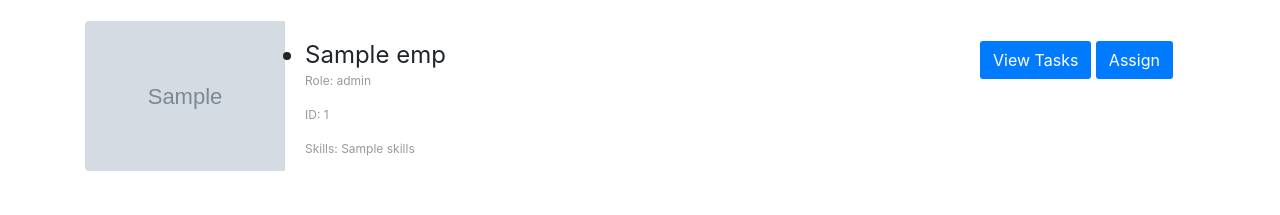
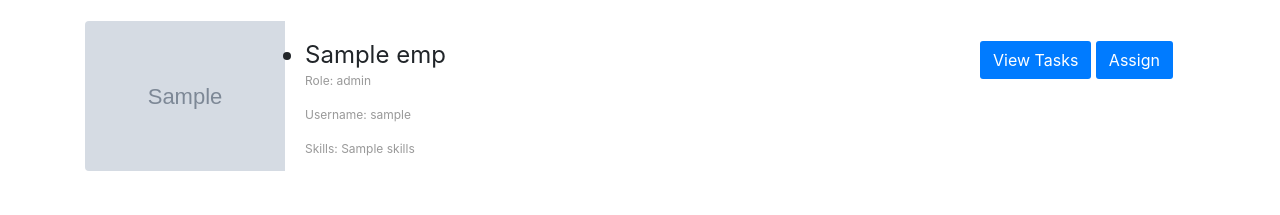
Before and after one commit to roygeorgekala/ProTracker, a Django app: template ProTracker/app/templates/app/manager.html in a window 1280 px wide. Shown: the part 205-420 px from the top of the page. Run offline with Django 3.2, Linux system fonts and the light colour scheme; the template is opened without the code that fills it: most values are stand-ins (such as "Sample title", 1, 10 or a date in 2020); grey boxes marked "Sample" are stand-in pictures; some libraries are stand-ins or nearby versions.

Commit message:
Changed ID to username in manager

```diff
--- a/ProTracker/app/templates/app/manager.html
+++ b/ProTracker/app/templates/app/manager.html
@@ -113,7 +113,7 @@
                         <div class="col-sm-9">
                             <h4 class="search-result-item-heading"><li>{{emp.name}}</li></h4>
                             <p class="info">Role: {{emp.role}}</p>
-                            <p class="info">ID: {{emp.id}}</p>
+                            <p class="info">Username: {{emp.username}}</p>
                             <p class="info">Skills: {{emp.skills}}</p>
 
 
```
Also changed, not shown: ProTracker/db.sqlite3.
